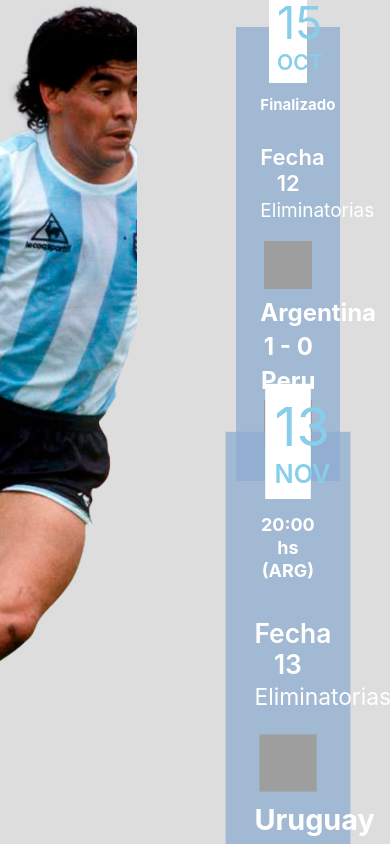
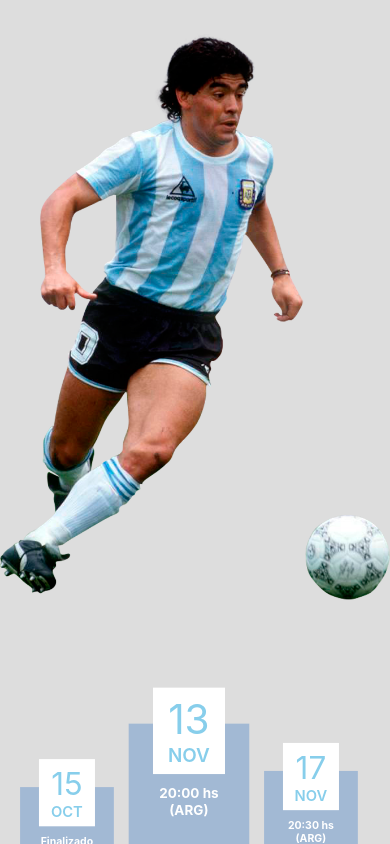
Before and after one commit to mauriciopereyra/Argentina, a React (Create React App) app: page / in a window 390 px wide. Shown: the top 844 px of the page. Built offline with nearby package versions, Linux system fonts and the light colour scheme; grey boxes are pictures that could not be loaded.

Commit message:
Finished banner section

```diff
--- a/src/NextMatches.css
+++ b/src/NextMatches.css
@@ -11,13 +11,14 @@
 	height: 100%;
 	background-repeat: no-repeat;
 	background-position: center;
-	background-size: cover;
+	background-size: contain;
 }
 
 .matches {
 	display: inline-block;
 	width: 65%;
-	margin-top: 7%;
+    position: relative;
+    top: 20%;
     vertical-align: top;
     text-align: center;
 }
@@ -31,7 +32,7 @@
 	color: white;
 	display: inline-block;
 	padding: 1.5em;
-	margin-left: 50px;
+	margin-left: 3%;
 }
 
 .match:hover {
@@ -107,3 +108,60 @@ font-weight: bold;
 .home-logo, .home-name, .separator, .away-name, .away-logo {
     margin-bottom: 5px;
 }
+
+
+
+
+@media (max-width:1000px) {
+
+
+	.NextMatches {
+		height: 150vh;
+		background: #dddddd;
+	}
+
+
+	.player {
+		width: 100%;
+		height: 50%;
+	}
+
+	.matches {
+		width: 100%;
+		top: 10%;
+	}
+
+
+
+}
+
+
+
+@media (max-width:600px) {
+
+.matches {
+	top: 5%;
+}
+
+.match {
+	width: 22%;
+    transform: scale(0.7);
+    margin-left: -3%;
+}
+
+.match-big {
+	transform: scale(0.9);
+}
+
+
+.date {
+    width: 75%;
+}
+
+.home-name, .away-name, .competition {
+	transform: scale(0.8);
+}
+
+
+
+}
```
